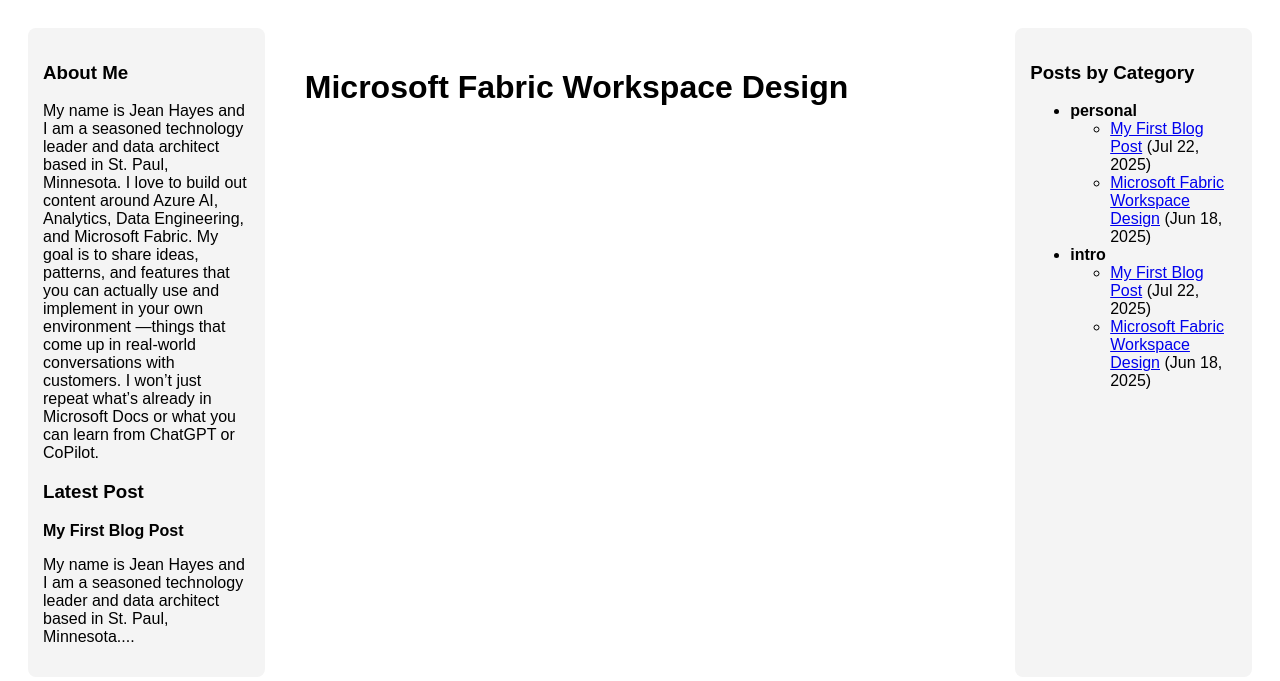
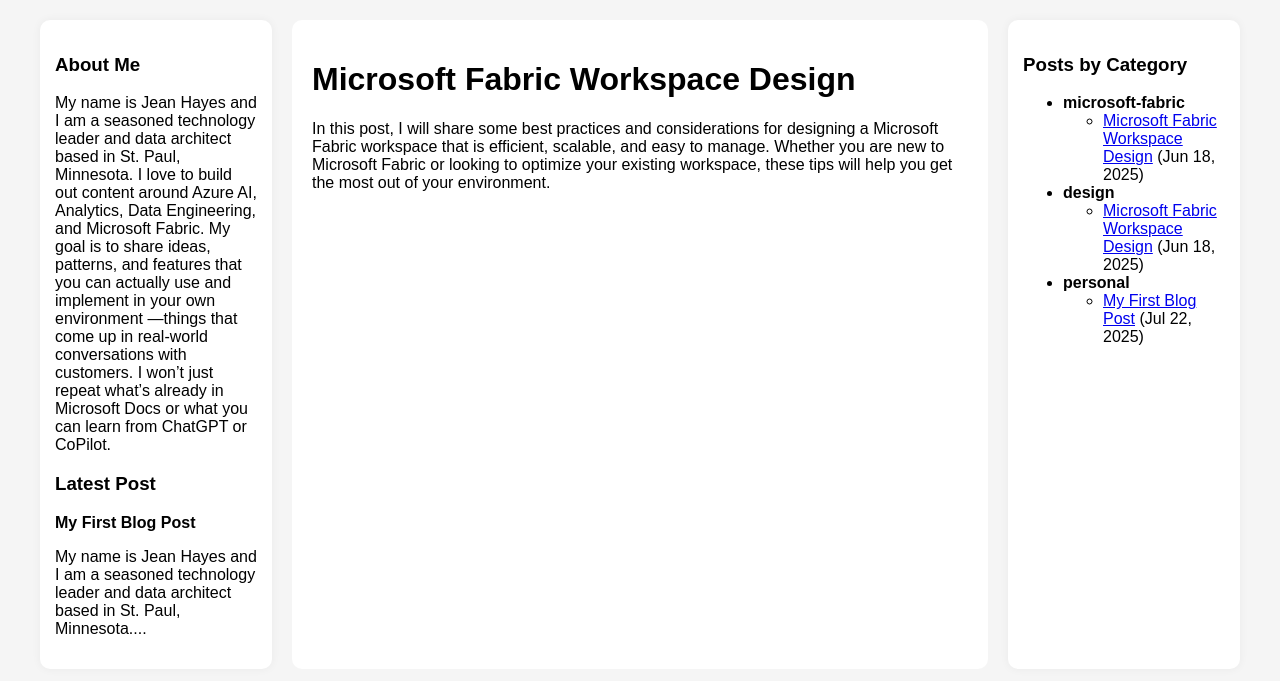
Before and after one commit to jehayesms/jean-hayes-ai-analytics, a Jekyll site: the page built from _posts/2025-06-18-fabric-workspace-design.md, in a window 1280 px wide. Shown: the top 681 px of the page. Built offline with Jekyll 4.4.1, drawn with Linux system fonts in a browser that asks for light colours.

Commit message:
Commit this

```diff
--- a/_posts/2025-06-18-fabric-workspace-design.md
+++ b/_posts/2025-06-18-fabric-workspace-design.md
@@ -2,6 +2,6 @@
 layout: default
 title: "Microsoft Fabric Workspace Design"
 date: 2025-06-18
-layout: default
-categories: [personal, intro]
+categories: [microsoft-fabric, design]
 ---
+In this post, I will share some best practices and considerations for designing a Microsoft Fabric workspace that is efficient, scalable, and easy to manage. Whether you are new to Microsoft Fabric or looking to optimize your existing workspace, these tips will help you get the most out of your environment.
--- a/assets/css/style.css
+++ b/assets/css/style.css
@@ -1,20 +1,33 @@
+body {
+  font-family: sans-serif;
+  background: #f5f5f5;
+  margin: 0;
+  padding: 0;
+}
+
 .container {
   display: grid;
-  grid-template-columns: 1fr 3fr 1fr;
+  grid-template-columns: 1fr 3fr 1fr; /* 3-column layout */
   gap: 20px;
+  max-width: 1200px;
+  margin: 0 auto;
   padding: 20px;
-  font-family: sans-serif;
 }
-.left-sidebar, .right-sidebar {
-  background: #f4f4f4;
+
+.left-sidebar,
+.right-sidebar {
+  background: #ffffff;
   padding: 15px;
-  border-radius: 8px;
+  border-radius: 10px;
+  box-shadow: 0 0 10px rgba(0,0,0,0.05);
 }
+
 .content {
-  background: #fff;
+  background: #ffffff;
   padding: 20px;
-  border-radius: 8px;
+  border-radius: 10px;
 }
+
 .blog-image {
   max-width: 100%;
   height: auto;
```
Also changed, not shown: _posts/2025-07-22-about-me.md (+1 -1 lines).
